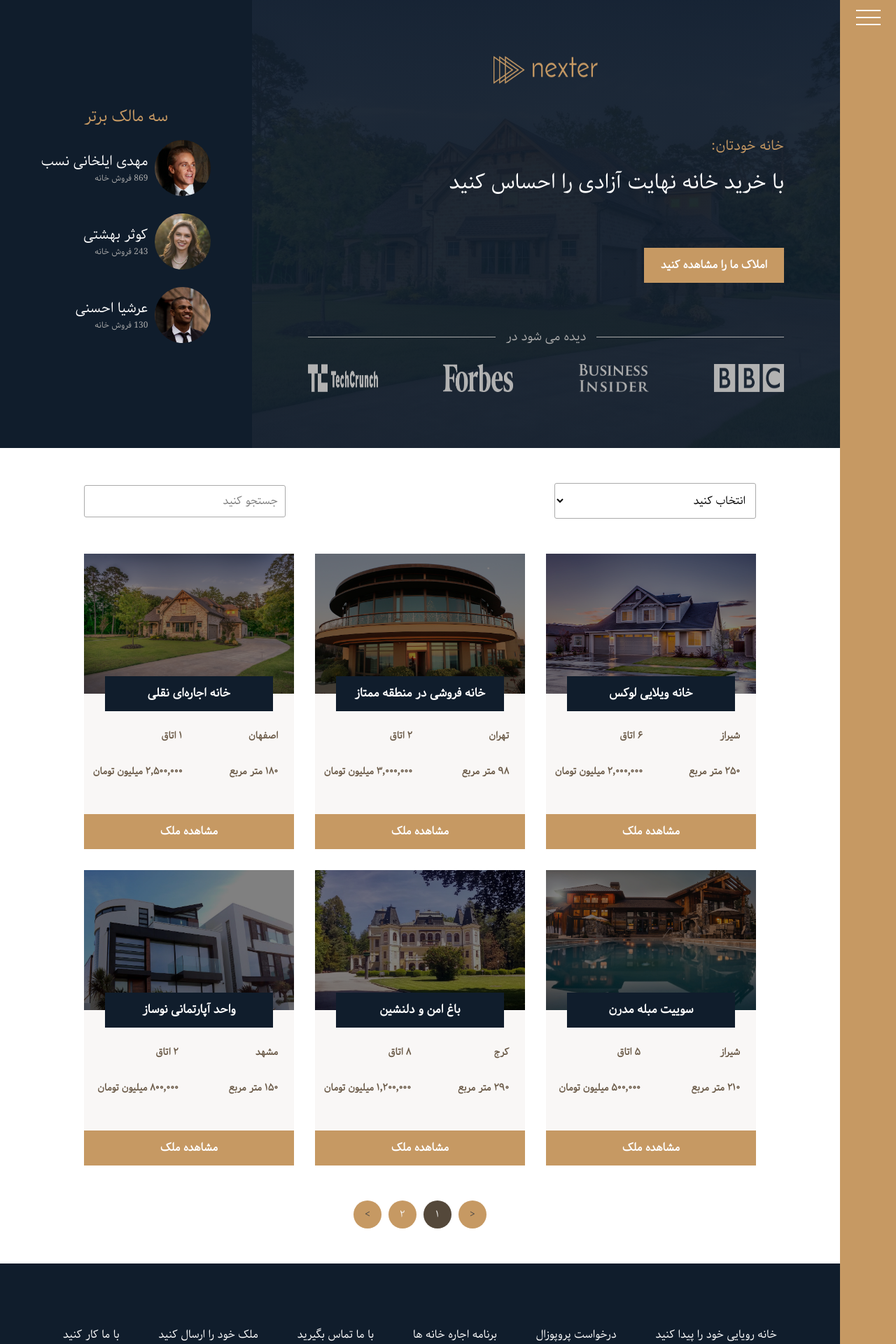
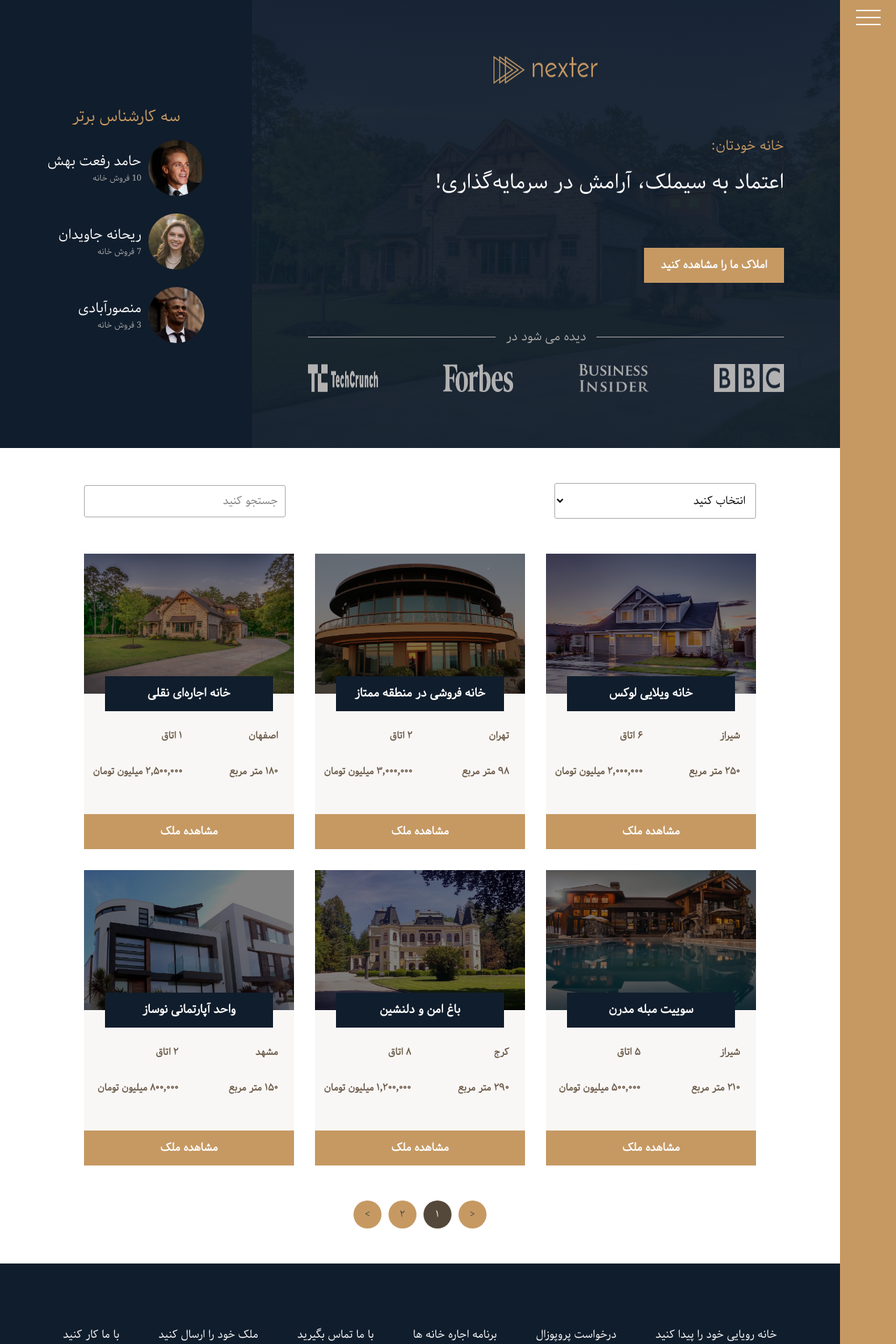
Before and after one commit to farshid117/realstate-nextjs, a Next.js app: page /homes in a window 1280 px wide. Shown: the top 1920 px of the page at 70% size. Built offline with nearby package versions, Linux system fonts and the light colour scheme.

Commit message:
realstate-next -> _app.tsx: add simolk logo to header

```diff
--- a/pages/_app.tsx
+++ b/pages/_app.tsx
@@ -54,8 +54,8 @@ export default function App({ Component, pageProps }: AppProps) {
 			<header className='header'>
 				<img src='/img/logo.png' alt='Nexter Logo' className='header__logo' />
 				<h3 className='u-heading-3 u-heading--light'>خانه خودتان:</h3>
-				<h1 className='u-heading-1'>با خرید خانه نهایت آزادی را احساس کنید</h1>
-				<Link href="/homes"  className='btn header__btn btn-brown'>
+				<h1 className='u-heading-1'>اعتماد به سیملک، آرامش در سرمایه‌گذاری!</h1>
+				<Link href='/homes' className='btn header__btn btn-brown'>
 					املاک ما را مشاهده کنید
 				</Link>
 
@@ -73,7 +73,7 @@ export default function App({ Component, pageProps }: AppProps) {
 			</header>
 			{/* todo:  Header Left */}
 			<div className='real-tors'>
-				<p className='real-tors__tittle'>سه مالک برتر</p>
+				<p className='real-tors__tittle'>سه کارشناس برتر</p>
 				<div className='real-tors__list'>
 					<img
 						src='/img/realtor-1.jpeg'
@@ -81,8 +81,8 @@ export default function App({ Component, pageProps }: AppProps) {
 						className='real-tors__img'
 					/>
 					<div className='real-tors__details'>
-						<h3 className='u-heading-3 u-heading--white'>مهدی ایلخانی نسب</h3>
-						<p className='real-tors__text'>869 فروش خانه</p>
+						<h3 className='u-heading-3 u-heading--white'>حامد رفعت بهش</h3>
+						<p className='real-tors__text'>10 فروش خانه</p>
 					</div>
 
 					<img
@@ -91,8 +91,8 @@ export default function App({ Component, pageProps }: AppProps) {
 						className='real-tors__img'
 					/>
 					<div className='real-tors__details'>
-						<h3 className='u-heading-3 u-heading--white'>کوثر بهشتی</h3>
-						<p className='real-tors__text'>243 فروش خانه</p>
+						<h3 className='u-heading-3 u-heading--white'>ریحانه جاویدان</h3>
+						<p className='real-tors__text'>7 فروش خانه</p>
 					</div>
 
 					<img
@@ -101,8 +101,8 @@ export default function App({ Component, pageProps }: AppProps) {
 						className='real-tors__img'
 					/>
 					<div className='real-tors__details'>
-						<h3 className='u-heading-3 u-heading--white'>عرشیا احسنی</h3>
-						<p className='real-tors__text'>130 فروش خانه</p>
+						<h3 className='u-heading-3 u-heading--white'>منصورآبادی</h3>
+						<p className='real-tors__text'>3 فروش خانه</p>
 					</div>
 				</div>
 			</div>
--- a/pages/homes/index.tsx
+++ b/pages/homes/index.tsx
@@ -86,9 +86,13 @@ function Homes() {
 					className={`${styles.pagination__item} ${
 						isActive ? styles.pagination__item_active : ""
 					}`}
-					onClick={() => goToPage(page)}
-					aria-current={isActive ? "page" : undefined}>
-					<a href='#'>{page.toLocaleString("fa")}</a>
+					onClick={() => goToPage(page)}>
+					<button
+						type='button'
+						onClick={() => goToPage(page)}
+						aria-current={isActive ? "page" : undefined}>
+						{page.toLocaleString("fa")}
+					</button>
 				</li>
 			);
 		});
```
Also changed, not shown: public/img/logo.webp (added).
